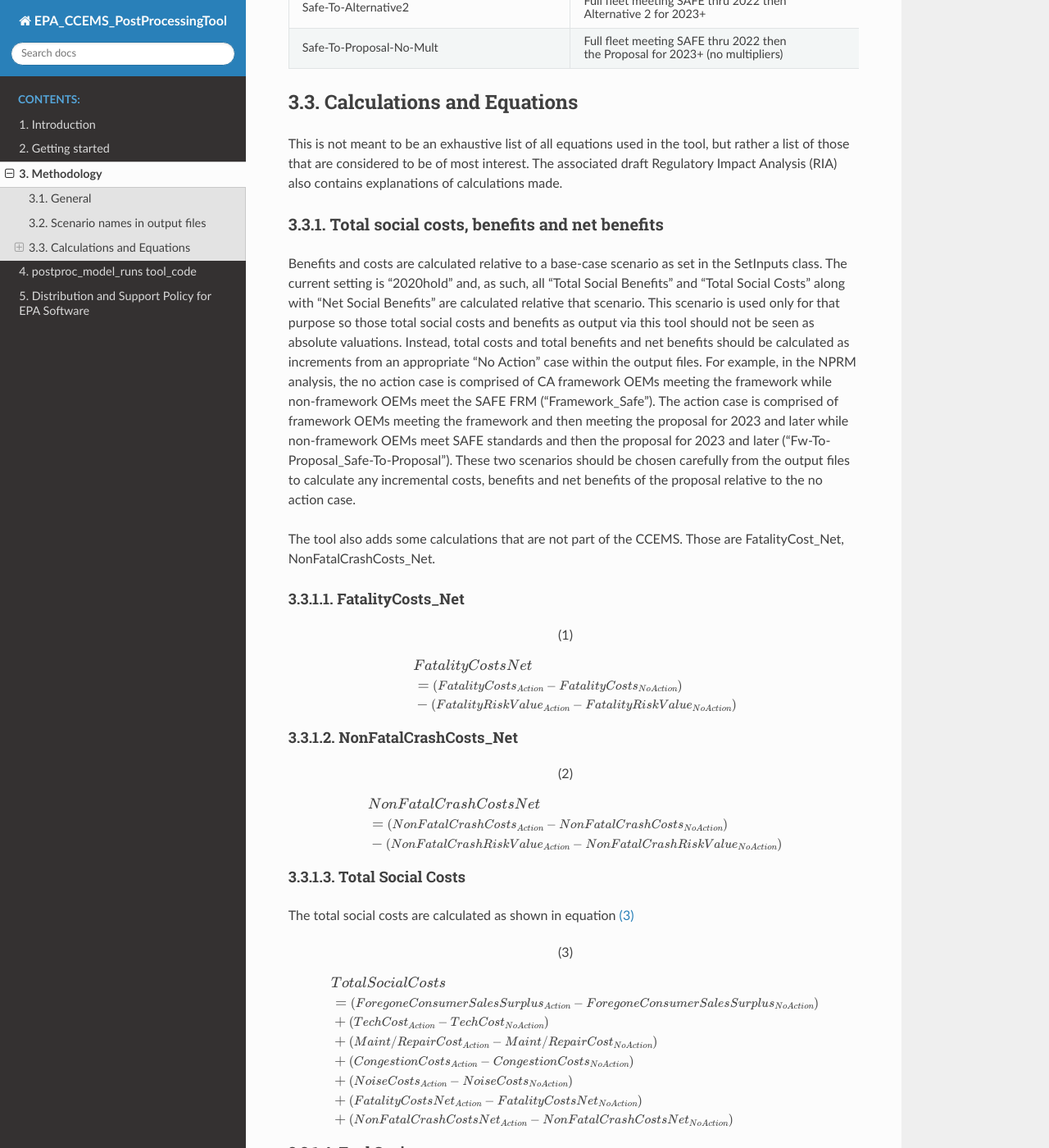
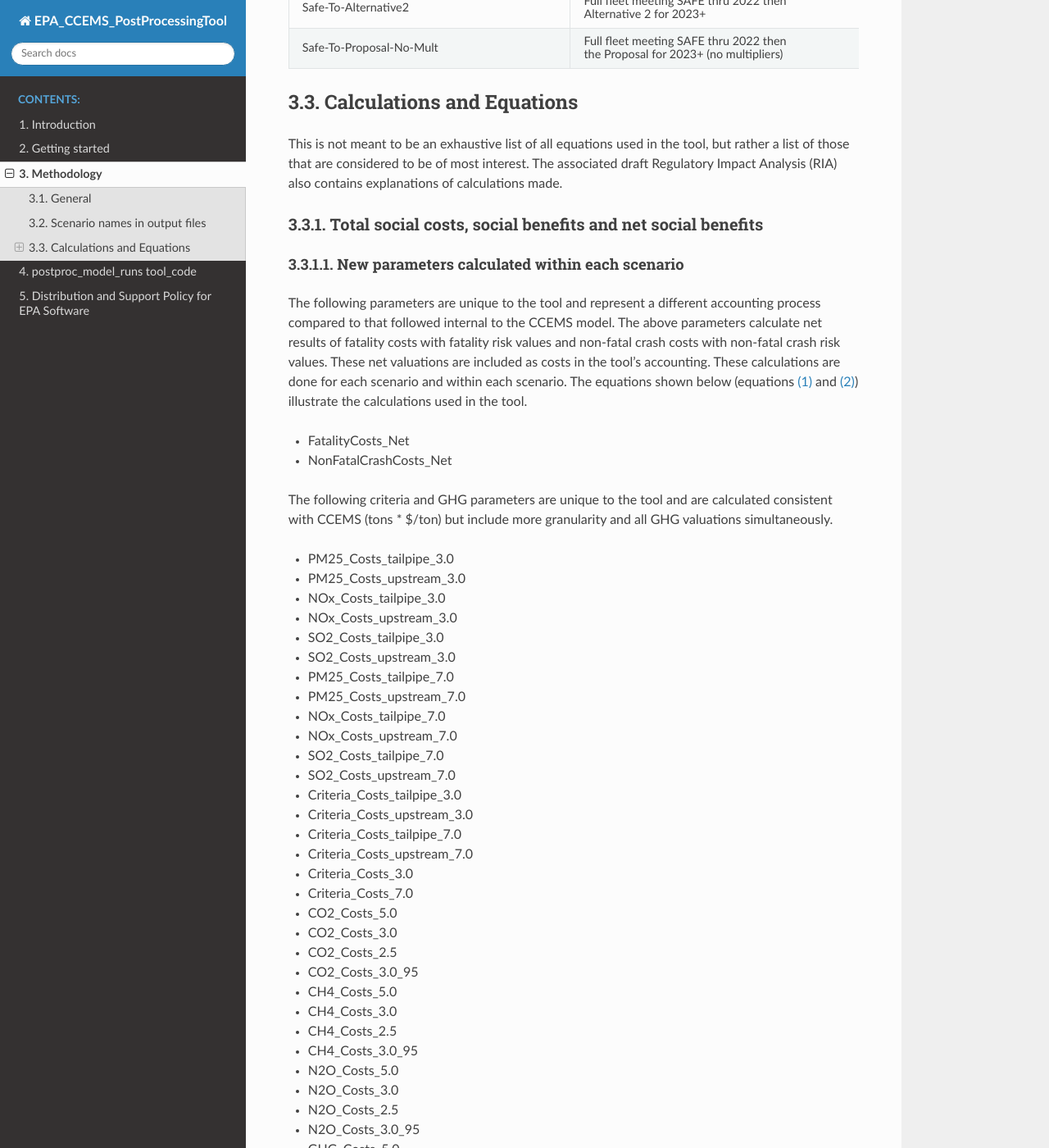
Before and after one commit to USEPA/EPA_CCEMS_PostProcessingTool, a Sphinx documentation site: the page built from docs/source/methodology.rst, in a window 1280 px wide and 1400 px high, scrolled down 1259 px. Shown: the whole window at 82% size. Built offline with Sphinx 7.4.7 and the Read the Docs theme 2.0.0, drawn with Linux system fonts in a browser that asks for light colours; some of the changed text lies outside the part shown.

Commit message:
Update benefits_and_costs.py to report FatalityCost_net and NonFatalCrashCosts_Net for each scenario with deltas from base still included in the TotalCosts. Tweaks to documentation.

```diff
--- a/docs/source/introduction.rst
+++ b/docs/source/introduction.rst
@@ -14,8 +14,10 @@
 This tool was developed by EPA to post-process runs of the CAFE Compliance and Effects Modeling System (CCEMS, or CAFE model). The post-processing was
 needed for two reasons:
 
-    - The fleet was split into two separate fleets each consisting of a subset of the full fleet. The runs for the split fleets had to be brought back together into a full fleet and, as appropriate, some values had to be were summed while some had to be sales-weighted.
+    - The fleet was split into two separate fleets each consisting of a subset of the full fleet. The runs for the split fleets had to be brought back together into a full fleet and, as appropriate, some values had to be summed while some had to be sales-weighted.
     - The benefit-cost analysis results for the social cost of GHGs could be post-processed simultaneously for four unique stream of SCGHG valuation streams rather than requiring four different runs of the CCEMS model.
+
+Note that the splitting of fleets into separate files is not a function of the tool. That was done manually prior to any CCEMS model runs.
 
 What are the input files for the tool?
 ______________________________________
--- a/docs/source/methodology.rst
+++ b/docs/source/methodology.rst
@@ -78,52 +78,125 @@
 This is not meant to be an exhaustive list of all equations used in the tool, but rather a list of those that are considered to be of most interest. The associated draft Regulatory Impact Analysis (RIA)
 also contains explanations of calculations made.
 
-Total social costs, benefits and net benefits
----------------------------------------------
+Total social costs, social benefits and net social benefits
+-----------------------------------------------------------
 
-Benefits and costs are calculated relative to a base-case scenario as set in the SetInputs class. The current setting is "2020hold" and, as such, all "Total Social Benefits" and "Total Social Costs"
-along with "Net Social Benefits" are calculated relative that scenario. This scenario is used only for that purpose so those total social costs and benefits as output via this tool should not be seen
-as absolute valuations. Instead, total costs and total benefits and net benefits should be calculated as increments from an appropriate "No Action" case within the output files. For example, in the
-NPRM analysis, the no action case is comprised of CA framework OEMs meeting the framework while non-framework OEMs meet the SAFE FRM ("Framework_Safe"). The action case is comprised of framework OEMs
-meeting the framework and then meeting the proposal for 2023 and later while non-framework OEMs meet SAFE standards and then the proposal for 2023 and later ("Fw-To-Proposal_Safe-To-Proposal"). These
-two scenarios should be chosen carefully from the output files to calculate any incremental costs, benefits and net benefits of the proposal relative to the no action case.
+New parameters calculated within each scenario
+..............................................
 
-The tool also adds some calculations that are not part of the CCEMS. Those are FatalityCost_Net, NonFatalCrashCosts_Net.
+The following parameters are unique to the tool and represent a different accounting process compared to that followed internal to the CCEMS model. The above parameters calculate net results of fatality
+costs with fatality risk values and non-fatal crash costs with non-fatal crash risk values. These net valuations are included as costs in the tool's accounting. These calculations are done for each
+scenario and within each scenario. The equations shown below (equations :math:numref:`fc_net` and :math:numref:`nfc_net`) illustrate the calculations used in the tool.
+
+- FatalityCosts_Net
+- NonFatalCrashCosts_Net
+
+The following criteria and GHG parameters are unique to the tool and are calculated consistent with CCEMS (tons * $/ton) but include more granularity and all GHG valuations simultaneously.
+
+- PM25_Costs_tailpipe_3.0
+- PM25_Costs_upstream_3.0
+- NOx_Costs_tailpipe_3.0
+- NOx_Costs_upstream_3.0
+- SO2_Costs_tailpipe_3.0
+- SO2_Costs_upstream_3.0
+- PM25_Costs_tailpipe_7.0
+- PM25_Costs_upstream_7.0
+- NOx_Costs_tailpipe_7.0
+- NOx_Costs_upstream_7.0
+- SO2_Costs_tailpipe_7.0
+- SO2_Costs_upstream_7.0
+- Criteria_Costs_tailpipe_3.0
+- Criteria_Costs_upstream_3.0
+- Criteria_Costs_tailpipe_7.0
+- Criteria_Costs_upstream_7.0
+- Criteria_Costs_3.0
+- Criteria_Costs_7.0
+- CO2_Costs_5.0
+- CO2_Costs_3.0
+- CO2_Costs_2.5
+- CO2_Costs_3.0_95
+- CH4_Costs_5.0
+- CH4_Costs_3.0
+- CH4_Costs_2.5
+- CH4_Costs_3.0_95
+- N2O_Costs_5.0
+- N2O_Costs_3.0
+- N2O_Costs_2.5
+- N2O_Costs_3.0_95
+- GHG_Costs_5.0
+- GHG_Costs_3.0
+- GHG_Costs_2.5
+- GHG_Costs_3.0_95
 
 FatalityCosts_Net
-.................
+*****************
+
+This is a new parameter that is included in the cost and cost summary reports of the tool.
 
 .. math::
     :label: fc_net
 
     & FatalityCostsNet
 
-    & =\small(FatalityCosts_{Action} - FatalityCosts_{NoAction})
-
-    & - \small(FatalityRiskValue_{Action} - FatalityRiskValue_{NoAction})
+    & =\small(FatalityCosts - FatalityRiskValue)
 
 NonFatalCrashCosts_Net
-......................
+**********************
+
+This is a new parameter that is included in the cost and cost summary reports of the tool.
 
 .. math::
     :label: nfc_net
 
     & NonFatalCrashCostsNet
 
-    & =\small(NonFatalCrashCosts_{Action} - NonFatalCrashCosts_{NoAction})
-
-    & - \small(NonFatalCrashRiskValue_{Action} - NonFatalCrashRiskValue_{NoAction})
+    & =\small(NonFatalCrashCosts - NonFatalCrashRiskValue)
 
 
-Total Social Costs
-..................
+New or revised parameters calculated relative to a base scenario
+................................................................
 
-The total social costs are calculated as shown in equation :math:numref:`costs`
+The CCEMS calculates, internal to CCEMS, terms referred to as "Total Social Benefits," "Total Social Costs" and "Net Social Benefits." The tool characterizes some parameters differently than does
+the CCEMS and also introduces some new parameters not included in the CCEMS calculations. All of these parameters are calculated relative to a base-case scenario as set in the SetInputs class.
+The current setting is "2020hold" and, as such, the following parameters are all calculated relative to that base scenario.
+
+- TotalCosts
+- FuelSavings
+- NonEmissionBenefits
+- TotalBenefits_Criteria_Costs_3.0_GHG_Costs_5.0
+- NetBenefits_Criteria_Costs_3.0_GHG_Costs_5.0
+- TotalBenefits_Criteria_Costs_3.0_GHG_Costs_3.0
+- NetBenefits_Criteria_Costs_3.0_GHG_Costs_3.0
+- TotalBenefits_Criteria_Costs_3.0_GHG_Costs_2.5
+- NetBenefits_Criteria_Costs_3.0_GHG_Costs_2.5
+- TotalBenefits_Criteria_Costs_3.0_GHG_Costs_3.0_95
+- NetBenefits_Criteria_Costs_3.0_GHG_Costs_3.0_95
+- TotalBenefits_Criteria_Costs_7.0_GHG_Costs_5.0
+- NetBenefits_Criteria_Costs_7.0_GHG_Costs_5.0
+- TotalBenefits_Criteria_Costs_7.0_GHG_Costs_3.0
+- NetBenefits_Criteria_Costs_7.0_GHG_Costs_3.0
+- TotalBenefits_Criteria_Costs_7.0_GHG_Costs_2.5
+- NetBenefits_Criteria_Costs_7.0_GHG_Costs_2.5
+- TotalBenefits_Criteria_Costs_7.0_GHG_Costs_3.0_95
+- NetBenefits_Criteria_Costs_7.0_GHG_Costs_3.0_95
+
+The base scenario is used only for the purpose of calculating the above parameters relative to a common scenario. As such, the reporting of these parameters in the tool's output files should not
+be seen as absolute valuations. Instead, these parameters are relative to the base scenario (default="202hold") which allows for calculation of incremental results relative to any scenario in the
+output files. For example, in the NPRM analysis, the no action case is comprised of CA framework OEMs meeting the framework while non-framework OEMs meet the SAFE FRM ("Framework_Safe"). The action
+case is comprised of framework OEMs meeting the framework and then meeting the proposal for 2023 and later while non-framework OEMs meet SAFE standards and then the proposal for 2023 and later
+("Fw-To-Proposal_Safe-To-Proposal"). These two scenarios should be chosen carefully from the output files to calculate any incremental costs, benefits and net benefits of the proposal relative to
+the no action case.
+
+
+Total Costs
+***********
+
+This is a new parameter that is included in the cost and cost summary reports of the tool. The Total Costs are calculated as shown in equation :math:numref:`costs`.
 
 .. math::
     :label: costs
 
-    & TotalSocialCosts
+    & TotalCosts
 
     & =\small(ForegoneConsumerSalesSurplus_{Action} - ForegoneConsumerSalesSurplus_{NoAction})
 
@@ -139,11 +212,12 @@
 
     & + \small(NonFatalCrashCostsNet_{Action} - NonFatalCrashCostsNet_{NoAction})
 
+where FatalityCostsNet if from equation :math:numref:`fc_net` and NonFatalCrashCostsNet is from equation :math:numref:`nfc_net`.
 
 Fuel Savings
-............
+************
 
-The fuel savings are calculated as shown in equation :math:numref:`fuel`
+This is a new parameter that is included in the cost and cost summary reports of the tool. The fuel savings are calculated as shown in equation :math:numref:`fuel`.
 
 .. math::
     :label: fuel
@@ -156,9 +230,9 @@
 
 
 Refueling Time Savings
-......................
+**********************
 
-Note that the CCEMS calculates a Refueling Time Cost which the tool tracks as a Savings rather than a cost.
+This is a parameter calculated internal to the tool only for inclusion in the NonEmissionBenefits. Note that the CCEMS calculates a Refueling Time Cost which is included in the tool's output files.
 
 .. math::
     :label: refuel
@@ -167,10 +241,11 @@
 
     & = \small(RefuelingTimeCosts_{NoAction} - RefuelingTimeCosts_{Action})
 
+
 Energy Security Benefits
-........................
+************************
 
-Note that the CCEMs calculates Petroleum Market Externalities which the tool tracks as a Benefit.
+This is a parameter calculated internal to the tool only for inclusion in the NonEmissionBenefits. Note that the CCEMs calculates Petroleum Market Externalities which is included in the tool's output files.
 
 .. math::
     :label: energy_sec
@@ -179,10 +254,11 @@
 
     & = \small(PetroleumMarketExternalities_{NoAction} - PetroleumMarketExternalities_{Action})
 
+
 Non-Emission Benefits
-......................
+*********************
 
-The non-emission-related benefits are calculated as shown in equation :math:numref:`non_emission_benefits`
+The non-emission-related benefits are calculated as shown in equation :math:numref:`non_emission_benefits`.
 
 .. math::
     :label: non_emission_benefits
@@ -191,34 +267,53 @@
 
     & = \small(DriveValue_{Action} - DriveValue_{NoAction})
 
-    & + RefuelingTimeSavings + EnergySecurityBenefits
+    & + \small(RefuelingTimeSavings + EnergySecurityBenefits)
 
+where RefuelingTimeSavings is from equation :math:numref:`refuel` and EnergySecurityBenefits is from equation :math:numref:`energy_sec`. The DriveValue is calculated internal to CCEMS.
 
-Total Social Benefits
-.....................
+Emission Benefits
+*****************
 
-The total benefits are calculated as shown in equation :math:numref:`total_benefits`
+Costs for each pollutant are calculated using the inventory for each pollutant multiplied by the appropriate benefit per ton values (for criteria pollutants) or social cost of GHG values (for GHGs).
+The Criteria_Costs and GHG_Costs shown in the above list of parameters are summations within the appropriate internal rate of return stream (that is, 2.5% valuations sum only with 2.5% values, etc.)
+While criteria pollutants upstream and tailpipe are monetized separately, the GHG pollutants are not. These costs are included in the tool's output files. The benefits for each pollutant are not
+included in the output files and are calculated internal to the tool for inclusion in the Total Benefits and Net Benefits calculations. The benefits for each pollutant and internal discount rate,
+are calculated as shown in equation :math:numref:`emission_benefits`.
+
+.. math::
+    :label: emission_benefits
+
+    & EmissionBenefit_{Pollutant;InternalDiscountRate}
+
+    & = $/ton * \small(tons_{Pollutant;InternalDiscountRate;Action} - tons_{Pollutant;InternalDiscountRate;NoAction})
+
+Total Benefits
+**************
+
+The total benefits are calculated as shown in equation :math:numref:`total_benefits`.
 
 .. math::
     :label: total_benefits
 
-    TotalSocialBenefits = NonEmissionSocialBenefits
+    & TotalBenefits
 
-                          + CriteriaEmissionBenefits
+    & = \small(NonEmissionBenefits + CriteriaEmissionBenefits + SCGHGEmissionBenefits)
 
-                          + SCGHGEmissionBenefits
+where NonEmissionBenefits is from equation :math:numref:`non_emission_benefits` and EmissionBenefits are from equation :math:numref:`emission_benefits`.
 
+Net Benefits
+************
 
-Net Social Benefits
-...................
-
-The net benefits are calculated as shown in equation :math:numref:`net_benefits`
+The net benefits are calculated as shown in equation :math:numref:`net_benefits`.
 
 .. math::
     :label: net_benefits
 
-    NetSocialBenefits = FuelSavings + TotalSocialBenefits - TotalSocialCosts
+    & NetBenefits
 
+    & = \small(FuelSavings + TotalBenefits - TotalCosts)
+
+where FuelSavings is from equation :math:numref:`fuel`, TotalBenefits is from equation :math:numref:`total_benefits` and TotalCosts is from equation :math:numref:`costs`.
 
 Discounting
 -----------
```
Also changed, not shown: 3 other files.
